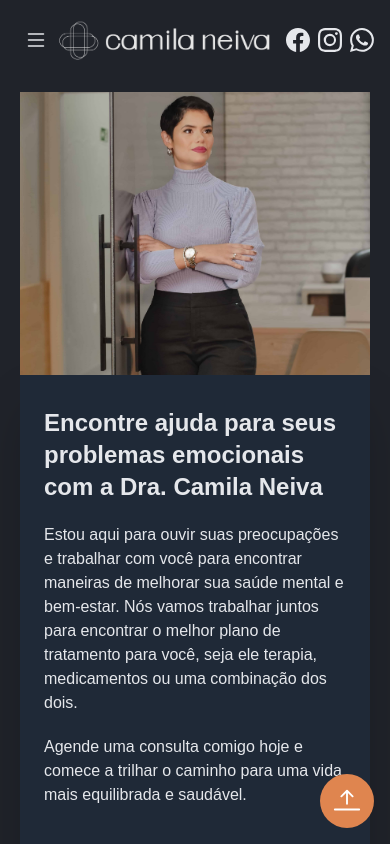
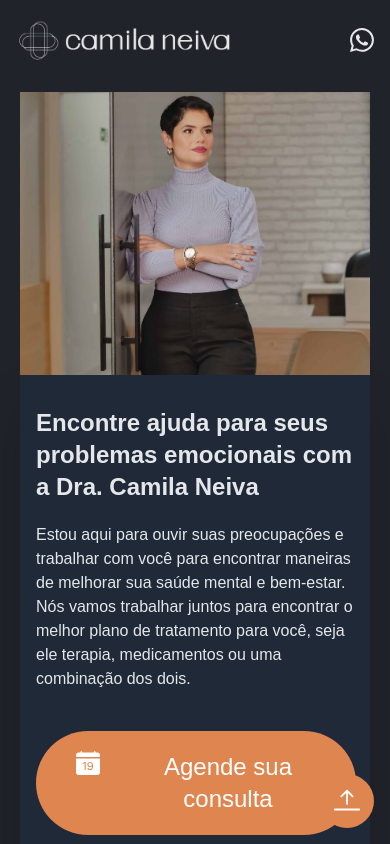
Before and after one commit to brunoprestesap/page-dra-camila, a React (Create React App) app: page / in a window 390 px wide. Shown: the top 844 px of the page. Built offline with nearby package versions, Linux system fonts and the light colour scheme; a web font is replaced by a local one.

Commit message:
alteracoes no topo da pagina

```diff
--- a/src/App.js
+++ b/src/App.js
@@ -1,6 +1,5 @@
 import React from "react";
 import { Routes, Route } from "react-router-dom";
-import AgendamentoPage from "./Pages/AgendamentoPage";
 import HomePage from "./Pages/HomePage";
 
 function App() {
@@ -8,7 +7,6 @@ function App() {
     <div className="App">
       <Routes>
         <Route path="/" element={<HomePage />} />
-        <Route path="/scheduler" element={<AgendamentoPage />} />
       </Routes>
     </div>
   );
--- a/src/components/NavBar.js
+++ b/src/components/NavBar.js
@@ -1,4 +1,11 @@
-import { BsFacebook, BsInstagram, BsList, BsWhatsapp, BsFillHouseFill, BsFillPersonFill, BsFillPlayBtnFill, BsFillAwardFill, BsFillGeoAltFill } from "react-icons/bs";
+import {
+  BsWhatsapp,
+  BsFillHouseFill,
+  BsFillPersonFill,
+  BsFillPlayBtnFill,
+  BsFillAwardFill,
+  BsFillGeoAltFill,
+} from "react-icons/bs";
 import { Link } from "react-router-dom";
 import logo from "../assets/logo.png";
 
@@ -13,9 +20,6 @@ function NavBar({ color }) {
     <div id="home" className="pl-4 pr-4 pt-5 pb-3">
       <div className="flex justify-between items-center align-middle">
         <div className="flex items-center md:gap-2">
-          <span className="text-2xl cursor-pointer hover:bg-gray-200 p-2 rounded-full hover:ease-in-out duration-500 dark:hover:bg-gray-600">
-            <BsList />
-          </span>
           <img
             src={logo}
             alt="logo brand"
@@ -39,17 +43,17 @@ function NavBar({ color }) {
                 <span className="text-2xl mr-2">
                   <BsFillPersonFill />
                 </span>
-                Sobre mim
+                Agendar consulta
               </div>
             </a>
           </div>
           <div className={menuClass}>
-            <a href="#conteudo">
+            <a href="#tratamentos">
               <div className="flex items-center">
                 <span className="text-2xl mr-2">
                   <BsFillPlayBtnFill />
                 </span>
-                Conteúdo
+                Tratamentos
               </div>
             </a>
           </div>
@@ -64,27 +68,17 @@ function NavBar({ color }) {
             </a>
           </div>
           <div className={menuClass}>
-            <a href="#contato">
+            <a href="#diferenciais">
               <div className="flex items-center">
                 <span className="text-2xl mr-2">
                   <BsFillGeoAltFill />
                 </span>
-                Onde atendo
+                Meus diferenciais
               </div>
             </a>
           </div>
         </div>
         <div className="flex justify-between gap-2">
-          <div className="text-2xl md:p-2 rounded-full hover:bg-gray-200 hover:ease-in-out duration-500 cursor-pointer dark:hover:bg-gray-600">
-            <a href="https://www.facebook.com/dra.camilaneiva">
-              <BsFacebook />
-            </a>
-          </div>
-          <div className="text-2xl md:p-2 rounded-full hover:bg-gray-200 hover:ease-in-out duration-500 cursor-pointer dark:hover:bg-gray-600">
-            <a href="https://www.instagram.com/dra.camilaneiva/">
-              <BsInstagram />
-            </a>
-          </div>
           <div className="text-2xl md:p-2 rounded-full hover:bg-gray-200 hover:ease-in-out duration-500 cursor-pointer dark:hover:bg-gray-600">
             <a href="https://wa.me/5596981163765">
               <BsWhatsapp />
--- a/src/components/Presentation.js
+++ b/src/components/Presentation.js
@@ -1,36 +1,33 @@
 import React from "react";
-import { Link } from "react-router-dom";
 import { BsFillCalendarDateFill } from "react-icons/bs";
 
 function Presentation({ color, showForm }) {
   return (
-    <div className="content bg-white md:p-12 p-6 pt-8 lg:max-w-3xl w-full lg:absolute top-40 right-5 shadow-2xl dark:bg-gray-800 dark:text-gray-200">
-      <div className="text-2xl font-bold">
-      Encontre ajuda para seus problemas emocionais com a Dra. Camila Neiva
-      </div>
+    <div className="content bg-white md:p-12 p-4 pt-8 lg:max-w-3xl w-full lg:absolute top-40 right-5 shadow-2xl dark:bg-gray-800 dark:text-gray-200">
+      <h1 className="text-2xl font-bold">
+        Encontre ajuda para seus problemas emocionais com a Dra. Camila Neiva
+      </h1>
 
-      <div className="text-base mt-5">
-      Estou aqui para ouvir suas preocupações e trabalhar com você para encontrar maneiras de melhorar sua saúde mental e bem-estar.
-      Nós vamos trabalhar juntos para encontrar o melhor plano de tratamento para você, seja ele terapia, medicamentos ou uma combinação dos dois.
-      </div>
-
-      <div className="text-base mt-5">
-      Agende uma consulta comigo hoje e comece a trilhar o caminho para uma vida mais equilibrada e saudável.
-      </div>
+      <h2 className="text-base mt-5">
+        Estou aqui para ouvir suas preocupações e trabalhar com você para
+        encontrar maneiras de melhorar sua saúde mental e bem-estar. Nós vamos
+        trabalhar juntos para encontrar o melhor plano de tratamento para você,
+        seja ele terapia, medicamentos ou uma combinação dos dois.
+      </h2>
 
       <div className="text-center text-[20px] pt-10 pb-10">
         <button
           className="p-5 w-80 text-white rounded-full transform duration-500 hover:-translate-y-1"
           style={{ background: color }}
         >
-            <Link to="/scheduler">
-          <div className="flex">
+          <a href="https://wa.me/5596981163765">
+            <div className="flex">
               <span className="text-2xl ml-5 mr-5">
                 <BsFillCalendarDateFill />
               </span>
-              Agende sua consulta
-          </div>
-            </Link>
+              <h2 className="text-2xl">Agende sua consulta</h2>
+            </div>
+          </a>
         </button>
       </div>
     </div>
```
